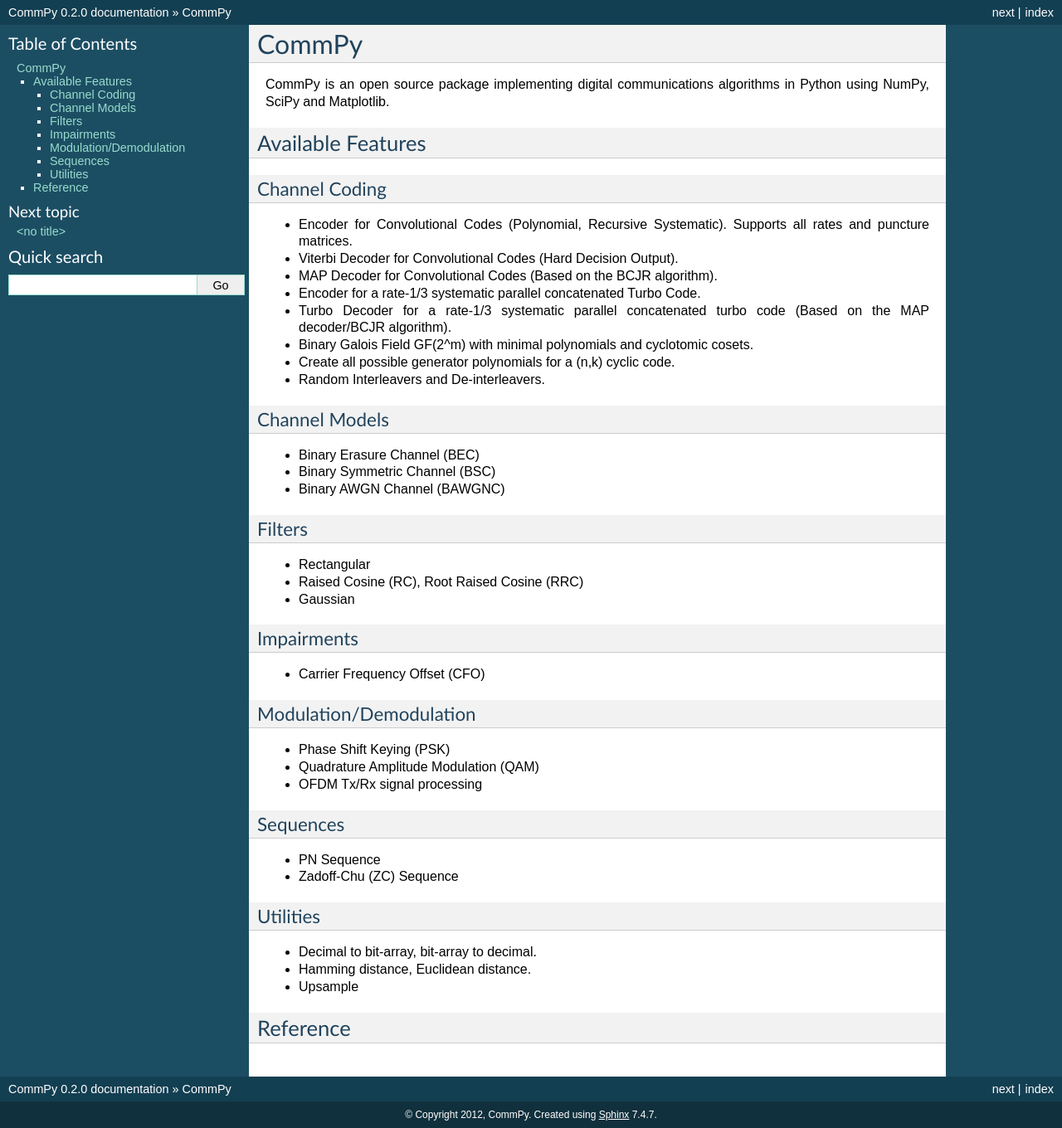
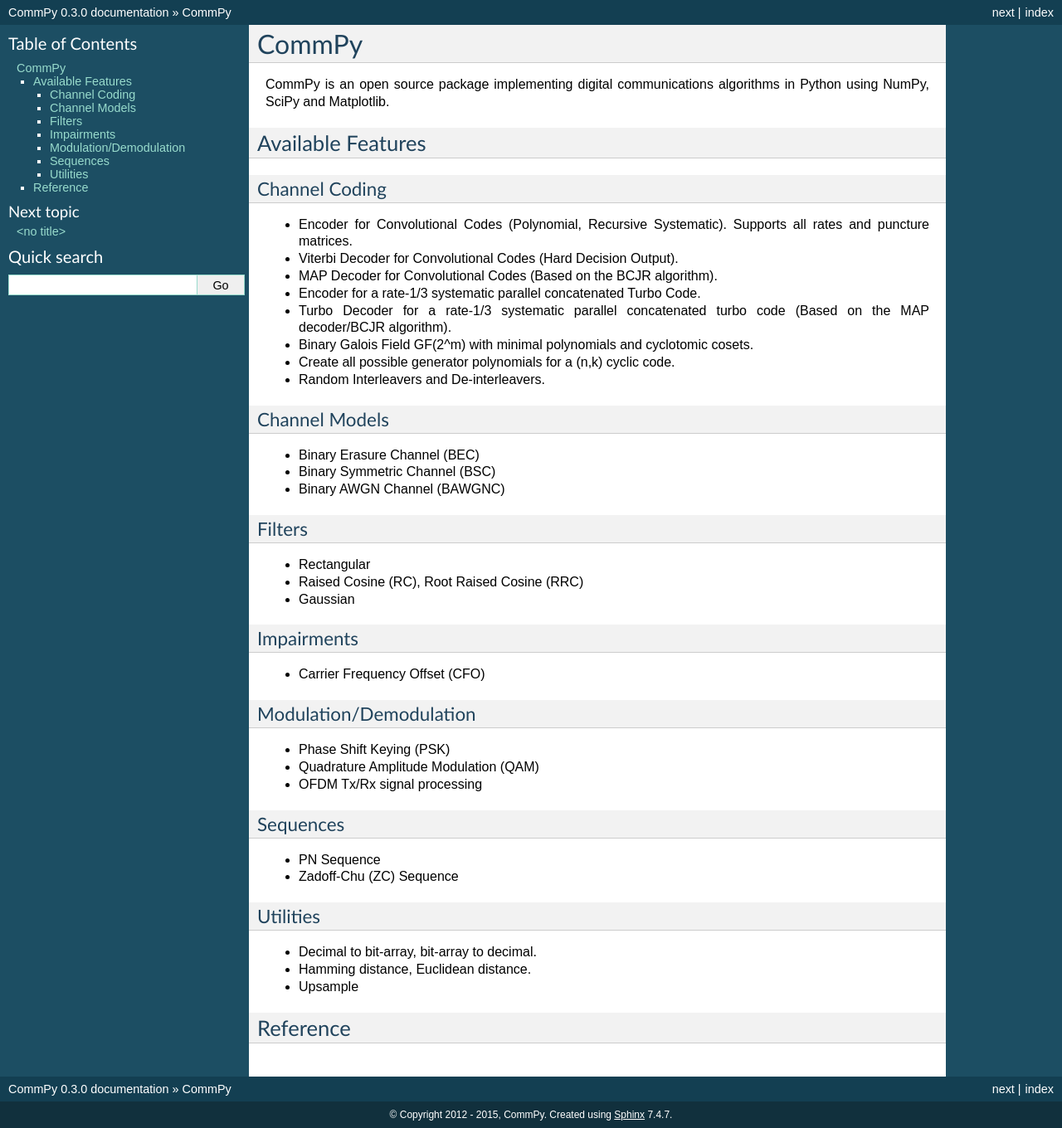
Before and after one commit to veeresht/CommPy, a Sphinx documentation site: the page built from doc/index.rst, in a window 1280 px wide. Shown: the whole page at 83% size. Built offline with Sphinx 7.4.7, drawn with Linux system fonts in a browser that asks for light colours.

Commit message:
Updated documentation.

```diff
--- a/doc/conf.py
+++ b/doc/conf.py
@@ -77,16 +77,16 @@
 
 # General information about the project.
 project = u'CommPy'
-copyright = u'2012, CommPy'
+copyright = u'2012 - 2015, CommPy'
 
 # The version info for the project you're documenting, acts as replacement for
 # |version| and |release|, also used in various other places throughout the
 # built documents.
 #
 # The short X.Y version.
-version = '0.2'
+version = '0.3'
 # The full version, including alpha/beta/rc tags.
-release = '0.2.0'
+release = '0.3.0'
 
 # The language for content autogenerated by Sphinx. Refer to documentation
 # for a list of supported languages.
```
Also changed, not shown: 1 other file.
